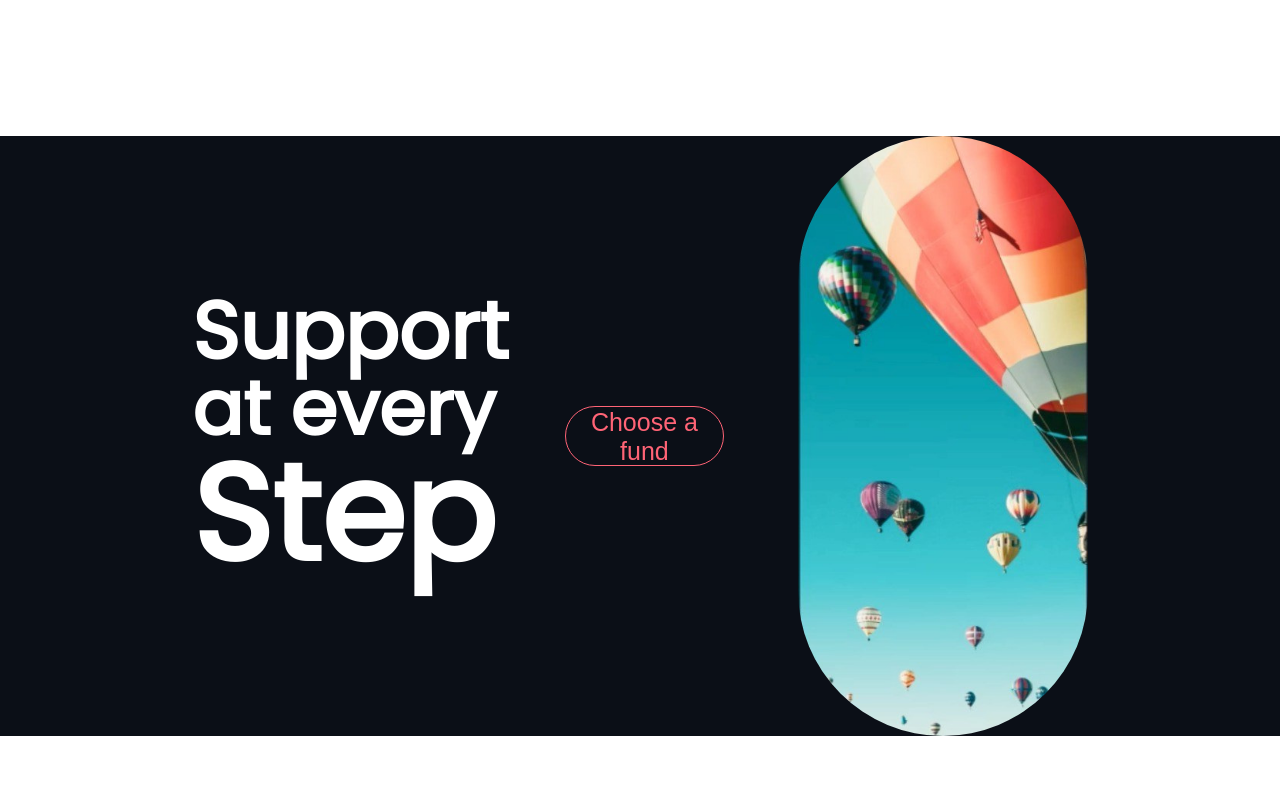
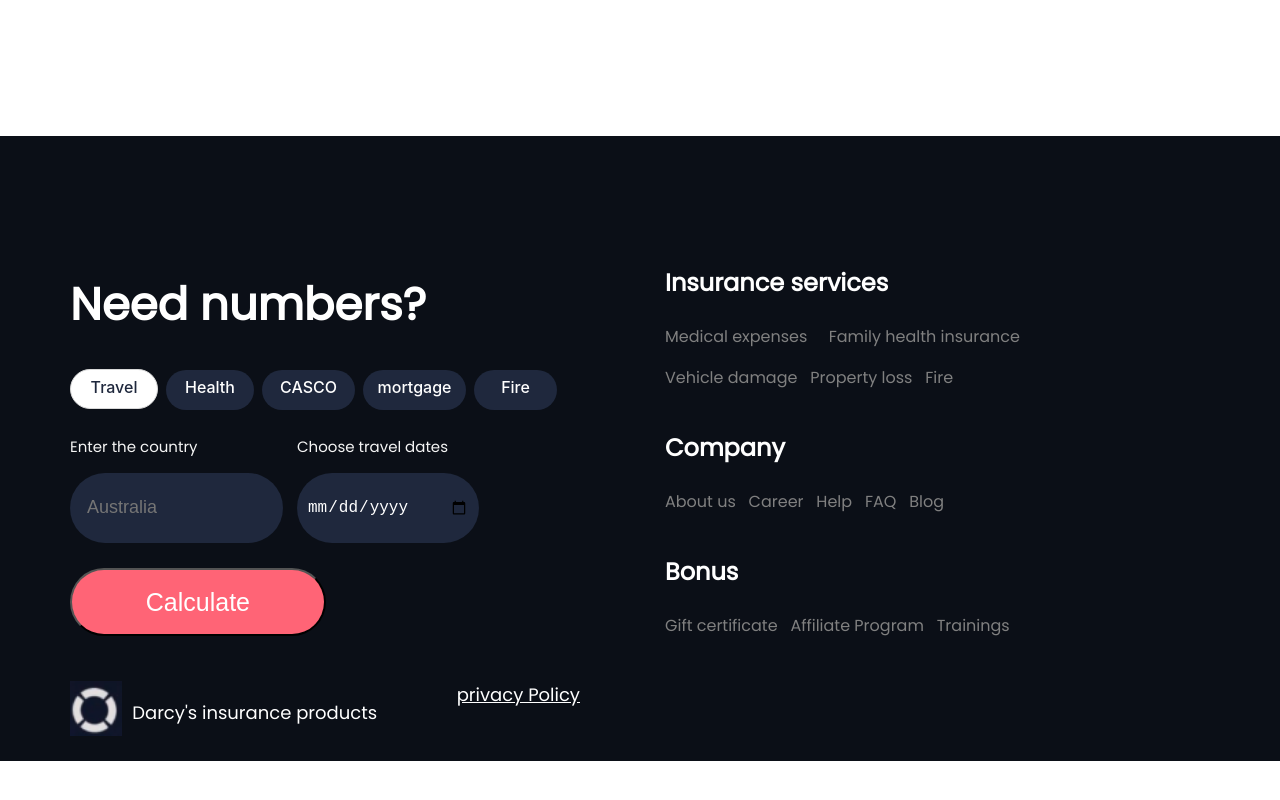
Before and after one commit to abbasali123/dribble_project, a React (Create React App) app: page / in a window 1280 px wide. Shown: the part 3064-3864 px from the top of the page. Built offline with nearby package versions, Linux system fonts and the light colour scheme.

Commit message:
add product section

```diff
--- a/package.json
+++ b/package.json
@@ -6,6 +6,7 @@
     "@testing-library/jest-dom": "^5.17.0",
     "@testing-library/react": "^13.4.0",
     "@testing-library/user-event": "^13.5.0",
+    "antd": "^5.9.2",
     "localforage": "^1.10.0",
     "match-sorter": "^6.3.1",
     "react": "^18.2.0",
--- a/src/components/Products/index.js
+++ b/src/components/Products/index.js
@@ -1,70 +1,292 @@
 import React from "react";
+import { Tag } from "antd";
+import "./products.css";
 
 function Products() {
   return (
+    <div style={{ background: "#0B0F17", height: "70vh" }}>
       <div
         style={{
           display: "flex",
-        flex: 1,
-        justifyContent: "center",
-        alignItems: "center",
+          flexDirection: "row",
+          justifyContent: "space-between",
+          height: "55vh",
+          color: "white",
+          paddingTop: "105px",
           background: "#0B0F17",
-        height: "75vh",
-        color: "white",
         }}
       >
         <div
           style={{
+            height: "100%",
+            width: "50%",
             display: "flex",
-          flexFlow: "row",
-          justifyContent: "space-between", // Corrected to "space-between"
-          alignItems: "center", // Add this for vertical alignment
-          width: "70%", // Adjust the width to your preference
+            flexDirection: "column",
+            paddingLeft: "70px",
+            paddingBottom:'unset'
           }}
         >
-        <div style={{ fontFamily: "Poppins, sans-serif" }}>
-          <p style={{ margin: 0,fontSize: 80, fontWeight: "bolder", lineHeight: "1"  }}>Support</p>
-          <p style={{ margin: 0,fontSize: 75, fontWeight: "bolder" , lineHeight: "1" }}>at every</p>
-          <p style={{ margin: 0 ,fontSize: 135, fontWeight: "bolder", lineHeight: "1" }}>Step</p>
+          <h1
+            style={{
+              fontSize: "45px",
+              fontWeight: "bold",
+            }}
+          >
+            Need numbers?
+          </h1>
+          <div>
+
+         <Tag
+            style={{
+              width: "88px",
+              borderRadius: "90px",
+              height: "40px",
+              padding: "10px 12px",
+              fontSize: "16px",
+              fontWeight: "500",
+              lineHeight:'13.99px',
+              textAlign:'center',
+              background:'white',
+              color:'#1f283d'
+            }}
+            // color={bannerType?.toLowerCase() === "regular" ? "blue" : "#09A347"}
+          >
+            {"Travel"}
+          </Tag>
+          <Tag
+            style={{
+              width: "88px",
+              borderRadius: "90px",
+              height: "40px",
+              padding: "10px 12px",
+              fontSize: "16px",
+              fontWeight: "500",
+              lineHeight:'13.99px',
+              textAlign:'center',
+              background: "#1f283d",
+              color:'white',
+              border:'none'
+
+            }}
+            // color={bannerType?.toLowerCase() === "regular" ? "blue" : "#09A347"}
+          >
+            {"Health"}
+          </Tag>
+          <Tag
+            style={{
+              width: "93px",
+              borderRadius: "90px",
+              height: "40px",
+              padding: "10px 12px",
+              fontSize: "16px",
+              fontWeight: "500",
+              lineHeight:'13.99px',
+              textAlign:'center',
+              background: "#1f283d",
+              color:'white',
+              border:'none'
+
+            }}
+            // color={bannerType?.toLowerCase() === "regular" ? "blue" : "#09A347"}
+          >
+            {"CASCO"}
+          </Tag>
+          <Tag
+            style={{
+              width: "103px",
+              borderRadius: "90px",
+              height: "40px",
+              padding: "10px 12px",
+              fontSize: "16px",
+              fontWeight: "500",
+              lineHeight:'13.99px',
+              textAlign:'center',
+              background: "#1f283d",
+              color:'white',
+              border:'none'
+
+            }}
+            // color={bannerType?.toLowerCase() === "regular" ? "blue" : "#09A347"}
+          >
+            {"mortgage"}
+          </Tag>
+          <Tag
+            style={{
+              width: "83px",
+              borderRadius: "90px",
+              height: "40px",
+              padding: "10px 12px",
+              fontSize: "16px",
+              fontWeight: "500",
+              lineHeight:'13.99px',
+              textAlign:'center',
+              background: "#1f283d",
+              color:'white',
+              border:'none'
+
+            }}
+            // color={bannerType?.toLowerCase() === "regular" ? "blue" : "#09A347"}
+          >
+            {"Fire"}
+          </Tag>
           </div>
+          <div style={{ display: 'flex', paddingTop: '10px' }}>
+            <div>
+              <p
+                style={{
+                  fontSize: "15px",
+                  color: "#F5F5F5",
+                }}
+              >
+                Enter the country
+              </p>
+              <input
+                style={{
+                  background: '#1f283d',
+                  height: "50px",
+                  width: '85%', // Increase the width as desired
+                  borderRadius: "90px",
+                  fontSize: "16px",
+                  padding: "10px",
+                  border: 'none',
+                  outline: 'none',
+                  color: 'white',
+                }}
+                type="text"
+                placeholder="Australia"
+              />
+            </div>
+            <div>
+              <p
+                style={{
+                  fontSize: "15px",
+                  color: "#F5F5F5",
+                }}
+              >
+                Choose travel dates
+              </p>
+              <input
+                style={{
+                  background: '#1f283d',
+                  height: "50px",
+                  width: '100%', // Increase the width as desired
+                  borderRadius: "90px",
+                  fontSize: "16px",
+                  padding: "10px",
+                  border: 'none',
+                  outline: 'none',
+                  color: 'white',
+                }}
+                // type="date"
+                // placeholder="11 Apr- 20 Apr "
+                type="date" placeholder="Date"
+              />
 
+            </div>
+          </div>
+          <button style={{
+            marginTop:'25px',
+          width:'43%',
+          height:'68px',
+          borderRadius: "35px",
+          cursor: "pointer",
+          color: "white",
+          fontSize:'25px',
+          background: "#ff6476",
+
+
+          }}>Calculate</button>
+        </div>
         <div
           style={{
+            background: "#0B0F17",
+            height: "100%",
+            width: '50%',
             display: "flex",
             flexDirection: "column",
-            marginTopTop:'5px',
+            paddingRight:'20px'
 
           }}
         >
+         <div>
+          <p style={{
+            fontSize:'24px',
+            fontWeight:'bold'
+          }}>Insurance services</p>
+          <p style={{
+            color: "#808080",
+          }}>
+          Medical expenses  &nbsp; &nbsp;  Family health insurance
 
-          <button style={{
-          width:'90%',
-          height:'60px',
-          borderRadius: "35px",
-          cursor: "pointer",
-          color: "#ff6476",
-          fontSize:'25px',
+          </p>
+          <p style={{
+            color: "#808080",
+          }}>
+         Vehicle damage &nbsp;  Property loss &nbsp; Fire
+
+          </p>
+         </div>
+         <div>
+          <p style={{
+            fontSize:'24px',
+            fontWeight:'bold'
+          }}>Company</p>
+          <p style={{
+            color: "#808080",
+          }}>
+          About us  &nbsp; Career  &nbsp; Help &nbsp; FAQ &nbsp; Blog
+
+          </p>
+         </div>
+         <div>
+          <p style={{
+            fontSize:'24px',
+            fontWeight:'bold'
+          }}>Bonus</p>
+          <p style={{
+            color: "#808080",
+          }}>
+          Gift certificate  &nbsp; Affiliate Program  &nbsp; Trainings
+
+          </p>
+         </div>
+        </div>
+      </div>
+      <div
+        style={{
+          height: "10vh",
+          color: "white",
           background: "#0B0F17",
-          border: "1px solid #ff6476",
+          display: "flex",
+          flexDirection: "row",
+          justifyContent: "space-between",
+          paddingLeft: "70px",
+          paddingRight: "700px",
+        }}
+      >
+        <div style={{
+          display:'flex',
+          flexFlow:'row'
+        }}>
+        <div><img src='circleFour.png' height="55px"/></div>
+        <p style={{
+          paddingLeft:'10px',
+          fontSize:'18px',
+        }}>
 
-          }}>Choose a fund</button>
+Darcy's insurance products
+</p>
         </div>
 
-        <div
+        <a
+        href="#"
         style={{
-            width:'290px',
-            height:'600px',
-            borderRadius:'10rem',
-
+          fontSize:'18px',
+         color:'white'
         }}
        >
-          <img alt="bannerBallon" style={{
-            width:'100%',
-            height:'100%',
-            objectFit:'cover',
-            borderRadius:'10rem',
-          }} src="bannerBallon.jpg"  />
-        </div>
+          privacy Policy
+        </a>
       </div>
     </div>
   );
--- /dev/null
+++ b/src/components/Products/products.css
@@ -0,0 +1,21 @@
+
+input::placeholder {
+    padding-left: 7px;
+    font-size: 18px;
+  }
+
+  input[type="date"]::before {
+	color: #999999;
+	content: attr(placeholder);
+}
+input[type="date"] {
+	color: #ffffff;
+}
+input[type="date"]:focus,
+input[type="date"]:valid {
+	color: #666666;
+}
+input[type="date"]:focus::before,
+input[type="date"]:valid::before {
+	content: "" !important;
+}
```
Also changed, not shown: public/circleFour.png (added), 1 other file (tests, documents, lock files or other folders). Lines whose indentation alone changed are shown as unchanged.
